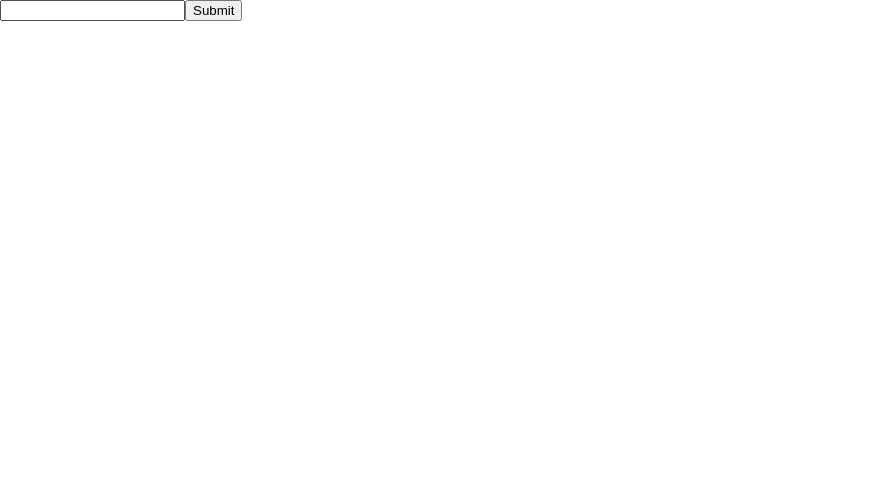
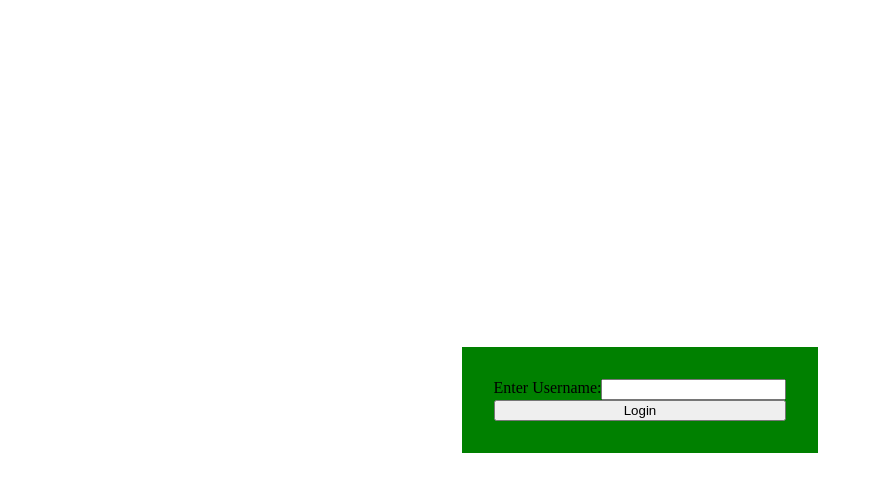
Before and after one commit to Sheyne/chat-app, a React (Create React App) app in the folder typescript/: page / in a window 1280 px wide. Shown: the top 492 px of the page, without its empty margins (0-881 px from the left). Built offline with nearby package versions, Linux system fonts and the light colour scheme.

Commit message:
QOL features

```diff
--- a/typescript/src/Chat.css
+++ b/typescript/src/Chat.css
@@ -3,6 +3,10 @@
   height: 100%;
   background-color: rgb(179, 255, 176);
   flex-direction: column;
+}
+
+.Chat-header label {
+  float: left;
 }
 
 .Chat-header {
--- a/typescript/src/Chat.tsx
+++ b/typescript/src/Chat.tsx
@@ -8,6 +8,7 @@ function Chat(props: { username: string, onLogout: () => void }) {
   const [shouldSetCurrentRoom, setShouldSetCurrentRoom] = useState(false);
   const [currentRoom, setCurrentRoom] = useState("");
   const [rooms, setRooms] = useState(null as string[] | null);
+  const [shouldShowRoomList, setShouldShowRoomList] = useState(true);
 
   const updateRoomList = async () => {
     const rooms = await request("GET", "/list_rooms") as string[];
@@ -35,10 +36,7 @@ function Chat(props: { username: string, onLogout: () => void }) {
 
   CHAT_EVENTS.start();
 
-  return (
-    <div className='Chat'>
-      <div className="Chat-header">Welcome: {props.username} <input type="button" value="Logout" onClick={() => props.onLogout()} /></div>
-      <div className="Chat-rest">
+  const roomlist = shouldShowRoomList ? [(
     <RoomList
       onAddRoom={async room => {
         setShouldSetCurrentRoom(true);
@@ -48,6 +46,18 @@ function Chat(props: { username: string, onLogout: () => void }) {
       rooms={rooms ?? []}
       currentRoom={currentRoom}
     />
+  )] : [];
+
+  return (
+    <div className='Chat'>
+      <div className="Chat-header">
+        <label>Should Rooms: <input type="checkbox"
+          checked={shouldShowRoomList}
+          onChange={e => setShouldShowRoomList(e.target.checked)} />
+        </label>
+        Welcome: {props.username} <input type="button" value="Logout" onClick={() => props.onLogout()} /></div>
+      <div className="Chat-rest">
+        {roomlist}
         <Room id={currentRoom} username={props.username} />
       </div>
     </div>
--- a/typescript/src/Login.css
+++ b/typescript/src/Login.css
@@ -0,0 +1,20 @@
+.Login {
+    width: 100%;
+    height: 100%;
+    display: flex;
+    justify-content: center;
+    align-items: center;
+}
+
+.Login form {
+    padding: 2em;
+    width: fit-content;
+    background-color: green;
+    display: flex;
+    flex-direction: column;
+}
+
+.Login form label {
+    display: flex;
+    flex-direction: row;
+}
--- a/typescript/src/Login.tsx
+++ b/typescript/src/Login.tsx
@@ -6,13 +6,15 @@ export function Login(props: { onLogin: (username: string) => void }) {
   const [username, setUsername] = useState("");
 
   return (
-    <form className="Login" onSubmit={e => {
+    <div className="Login">
+    <form onSubmit={e => {
       e.preventDefault();
       props.onLogin(username);
     }}>
-      <input type="text" value={username} onChange={e => setUsername(e.target.value)} />
-      <input type="submit" />
+      <label>Enter Username: <input type="text" value={username} onChange={e => setUsername(e.target.value)} /></label>
+      <input type="submit" value="Login" />
     </form>
+    </div>
   );
 }
 export default Login;
```
Lines whose indentation alone changed are shown as unchanged.
